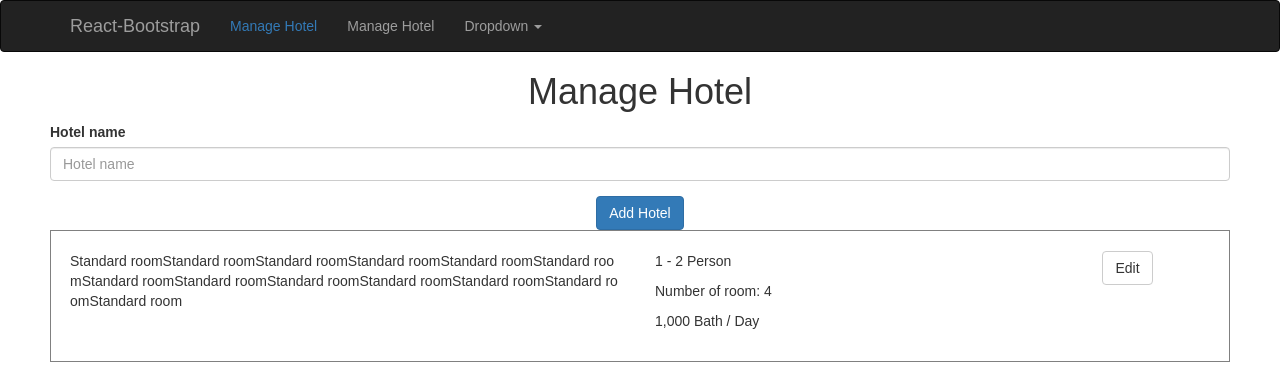
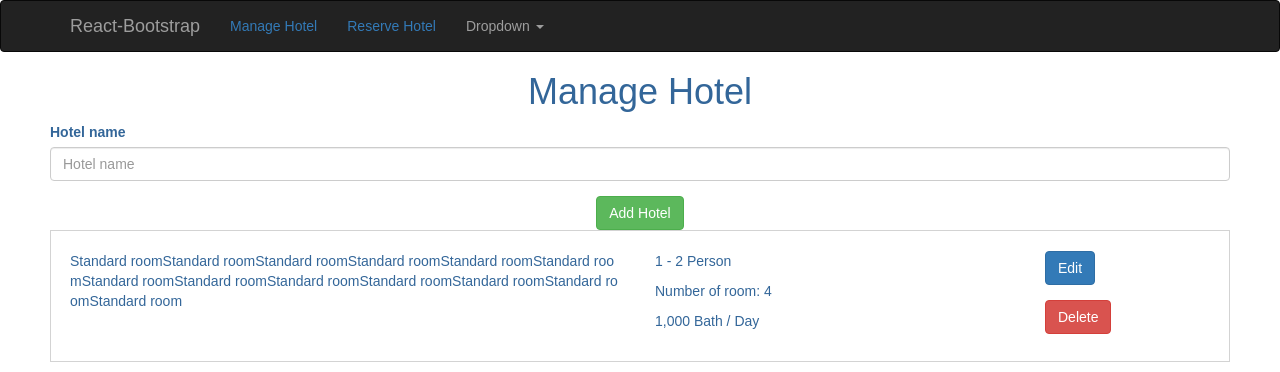
Before and after one commit to linearkzxz/hotel-app, a React (Create React App) app: page /add-hotel in a window 1280 px wide. Shown: the top 372 px of the page. Built offline with nearby package versions, Linux system fonts and the light colour scheme.

Commit message:
edit and cancel room wait for remove room

```diff
--- a/src/App.css
+++ b/src/App.css
@@ -1,5 +1,14 @@
 p {
-  word-break: break-all
+  word-break: break-all;
+  color: #336699;
+}
+
+label {
+  color: #336699;
+}
+
+h1 {
+  color: #336699;
 }
 
 .App {
--- a/src/App.js
+++ b/src/App.js
@@ -29,8 +29,8 @@ class App extends Component {
                   <NavItem eventKey={1}>
                     <Link to="/manage-hotel">Manage Hotel</Link>
                   </NavItem>
-                  <NavItem eventKey={2} href="/reserver-hotel">
-                    Manage Hotel
+                  <NavItem eventKey={2}>
+                    <Link to="/reserver-hotel">Reserve Hotel</Link>
                   </NavItem>
                   <NavDropdown eventKey={3} title="Dropdown" id="basic-nav-dropdown">
                     <MenuItem eventKey={3.1}>Action</MenuItem>
--- a/src/commons/RoomCard.js
+++ b/src/commons/RoomCard.js
@@ -16,7 +16,7 @@ const RoomCard = ({ type, minPerson, maxPerson, numRoom, price, handleEdit }) =>
       <Grid>
         <Row className="show-grid">
           <Col xs={12} md={6}>
-            <p style={{}}>{`${type}`}</p>
+            <p>{`${type}`}</p>
           </Col>
           <Col xs={8} md={4}>
             <Row className="show-grid">
@@ -31,10 +31,13 @@ const RoomCard = ({ type, minPerson, maxPerson, numRoom, price, handleEdit }) =>
               </Col>
             </Row>
           </Col>
-          <Col xs={4} md={2} style={{ textAlign: 'center' }}>
+          <Col xs={4} md={2}>
             <Row className="show-grid">
               <Col xs={12}>
-                <Button onClick={() => handleEdit()}>Edit</Button>
+                <Button bsStyle="primary" onClick={() => handleEdit()}>Edit</Button>
+              </Col>
+              <Col xs={12} style={{ marginTop: '15px' }}>
+                <Button bsStyle="danger" onClick={() => handleEdit()}>Delete</Button>
               </Col>
             </Row>
           </Col>
--- a/src/commons/style.css
+++ b/src/commons/style.css
@@ -1,4 +1,4 @@
 .room-card-div {
   padding: 20px 0 20px 0;
-  border: 1px solid gray;
+  border: 1px solid lightgrey;
 }
--- a/src/components/AddHotel.js
+++ b/src/components/AddHotel.js
@@ -65,7 +65,7 @@ class AddHotel extends Component {
         </FormGroup>
         <div align='center'>
           <Button
-            bsStyle="primary"
+            bsStyle="success"
             onClick={
               () => this.addHotel(hotelId, this.state.hotelName)
             }
--- a/src/components/ManageHotel.js
+++ b/src/components/ManageHotel.js
@@ -33,6 +33,7 @@ class ManageHotel extends Component {
           <ListGroup>
             {!!hotels && hotels.map((item) => (
               <HotelCard
+                key={item.id}
                 hotelId={item.hotelId}
                 name={item.name}
                 handleEdit={() => this.handleEdit(item.hotelId)}
--- a/src/components/ManageRoom.js
+++ b/src/components/ManageRoom.js
@@ -27,20 +27,21 @@ class ManageRoom extends Component {
       roomType: '',
       minPerson: 1,
       maxPerson: 1,
-      numRoom: 0,
+      numRoom: 1,
       roomPrice: 0,
       pageType: 'add',
       roomId: '',
+      isRoomTypeErr: null,
+    }
   }
 
+  checkValidation = () => {
+    if (!this.state.roomType) {
+      this.setState({ isRoomTypeErr: 'error' })
+      return false
     }
-
-  getValidationState() {
-    const length = this.state.value.length;
-    if (length > 10) return 'success';
-    else if (length > 5) return 'warning';
-    else if (length > 0) return 'error';
-    return null;
+    this.setState({ isRoomTypeErr: null })
+    return true
   }
 
   handleChange(e, key) {
@@ -48,7 +49,6 @@ class ManageRoom extends Component {
   }
 
   handleEditRoom = (item) => {
-    console.log('item', item)
     this.setState({
       roomType: item.type,
       minPerson: item.minPerson,
@@ -58,16 +58,33 @@ class ManageRoom extends Component {
       pageType: 'edit',
       roomId: item.roomId,
     })
+    window.scroll({ top: 0, left: 0, behavior: 'smooth' });
   }
 
-  renderRoom = (rooms) => {
-    return (
-      rooms.map(item => (
-        <div>
-          <p>{item.type}</p>
-        </div>
-      ))
-    )
+  handleCancelEditRoom = () => {
+    this.setState({ roomType: '', minPerson: 1, maxPerson: 1, numRoom: 0, roomPrice: 0, pageType: 'add' })
+  }
+
+  submitForm = (hotelId, roomId) => {
+    const {
+      roomType,
+      minPerson,
+      maxPerson,
+      numRoom,
+      roomPrice,
+      pageType,
+      roomId: roomIdState,
+    } = this.state
+    const { addHotelRoomProp } = this.props
+    if (this.checkValidation()) {
+      if (pageType === 'add') {
+        addHotelRoomProp(hotelId, roomId, roomType, minPerson, maxPerson, numRoom, roomPrice)
+        this.setState({ roomType: '', minPerson: 1, maxPerson: 1, numRoom: 0, roomPrice: 0 })
+      } else {
+        addHotelRoomProp(hotelId, roomId, roomType, minPerson, maxPerson, numRoom, roomPrice)
+        this.setState({ roomType: '', minPerson: 1, maxPerson: 1, numRoom: 0, roomPrice: 0, pageType: 'add' })
+      }
+    }
   }
 
   render() {
@@ -79,10 +96,11 @@ class ManageRoom extends Component {
       roomPrice,
       pageType,
       roomId: roomIdState,
+      isRoomTypeErr,
     } = this.state
     const { hotels, location, addHotelRoomProp, history } = this.props
     const { hotelId = '' } = location.state || {}
-
+    const pageTypeWord = pageType === 'add' ? 'Add' : 'Edit'
     if (!hotels[hotelId]) {
       history.push({
         pathname: '/add-hotel',
@@ -99,7 +117,7 @@ class ManageRoom extends Component {
       }
       return (
         <div className='container'>
-          <h1>{`Add ${name}'s room`}</h1>
+          <h1>{`${pageTypeWord} ${name}'s room`}</h1>
           <div style={{ padding: '20px 50px 0 50px' }} align='center'>
             <RoomForm
               handleChange={this.handleChange}
@@ -108,39 +126,30 @@ class ManageRoom extends Component {
               maxPerson={maxPerson}
               numRoom={numRoom}
               roomPrice={roomPrice}
+              isRoomTypeErr={isRoomTypeErr}
             />
           </div>
           <div align='center'>
-            {pageType === 'add' ? (
             <Button
-                bsStyle="primary"
-                onClick={
-                  () => {
-                    addHotelRoomProp(hotelId, roomId, roomType, minPerson, maxPerson, numRoom, roomPrice)
-                    this.setState({ roomType: '', minPerson: 1, maxPerson: 1, numRoom: 0, roomPrice: 0 })
-                  }
-                }
+              bsStyle="success"
+              onClick={() => { this.submitForm(hotelId, roomId) }}
             >
-                Add room
+              {`${pageTypeWord} room`}
             </Button>
-            ) : (
+            {
+              pageType === 'edit' && (
+                <span style={{ marginLeft: '20px' }}>
                   <Button
-                  bsStyle="primary"
-                  onClick={
-                    () => {
-                      addHotelRoomProp(hotelId, roomId, roomType, minPerson, maxPerson, numRoom, roomPrice)
-                      this.setState({ roomType: '', minPerson: 1, maxPerson: 1, numRoom: 0, roomPrice: 0, pageType: 'add' })
-                    }
-                  }
+                    bsStyle="danger"
+                    onClick={() => { this.handleCancelEditRoom() }}
                   >
-                  Edit room
+                    {`Cancel`}
                   </Button>
+                </span>
               )
             }
-
           </div>
           <div style={{ margin: '30px 0 30px 0' }}>
-            {/* {this.renderRoom(rooms)} */}
             {!!rooms && rooms.map((item) => (
               <RoomCard
                 key={item.roomId}
--- a/src/components/RoomForm.js
+++ b/src/components/RoomForm.js
@@ -7,6 +7,7 @@ import {
   FormControl,
   ControlLabel,
   HelpBlock,
+  Checkbox,
 } from 'react-bootstrap'
 import { FieldGroup } from '../commons'
 import { addHotelRoom } from '../actions/hotelAction'
@@ -24,7 +25,8 @@ class RoomForm extends Component {
       minPerson,
       maxPerson,
       numRoom,
-      roomPrice
+      roomPrice,
+      isRoomTypeErr,
     } = this.props
     const numRoomArr = Array(20).fill(0).map((v, i) => ({
       value: i + 1,
@@ -39,6 +41,11 @@ class RoomForm extends Component {
             placeholder={'Room type'}
             onChange={(e) => this.handleChange(e, 'roomType')}
           />
+          {isRoomTypeErr && (
+            <span style={{ color: 'red' }}>
+              <ControlLabel>{'Room type is require.'}</ControlLabel>
+            </span>
+          )}
         </FormGroup>
         <div className='field-div'>
           <Form inline>
@@ -93,6 +100,17 @@ class RoomForm extends Component {
             </FormControl>
           </FormGroup>
         </div>
+        <div>
+          <FormGroup>
+            <Checkbox inline>dfdfdfdfdfdfdfdfdfdfdfdfdfdfdf1</Checkbox>
+            <Checkbox inline>dfdfdfdfdfdfdfdfdfdfdf2</Checkbox>
+            <Checkbox inline>dfdfdfdfdfdfdfdfdfdfdf2</Checkbox>
+            <Checkbox inline>dfdfdfdfdfdfdfdfdfdfdf2</Checkbox>
+            <Checkbox inline>dfdfdfdfdfdfdfdfdfdfdf2</Checkbox>
+            <Checkbox inline>dfdfdfdfdfdfdfdfdfdfdf2</Checkbox>
+            <Checkbox inline>dfdfdfdfdfdfdfdfdfdfdf3</Checkbox>
+          </FormGroup>
+        </div>
         <div className='field-div'>
           <FormGroup controlId={'roomPriceInput'}>
             <ControlLabel>{'Room price (Bath / day)'}</ControlLabel>
```
Lines whose indentation alone changed are shown as unchanged.
